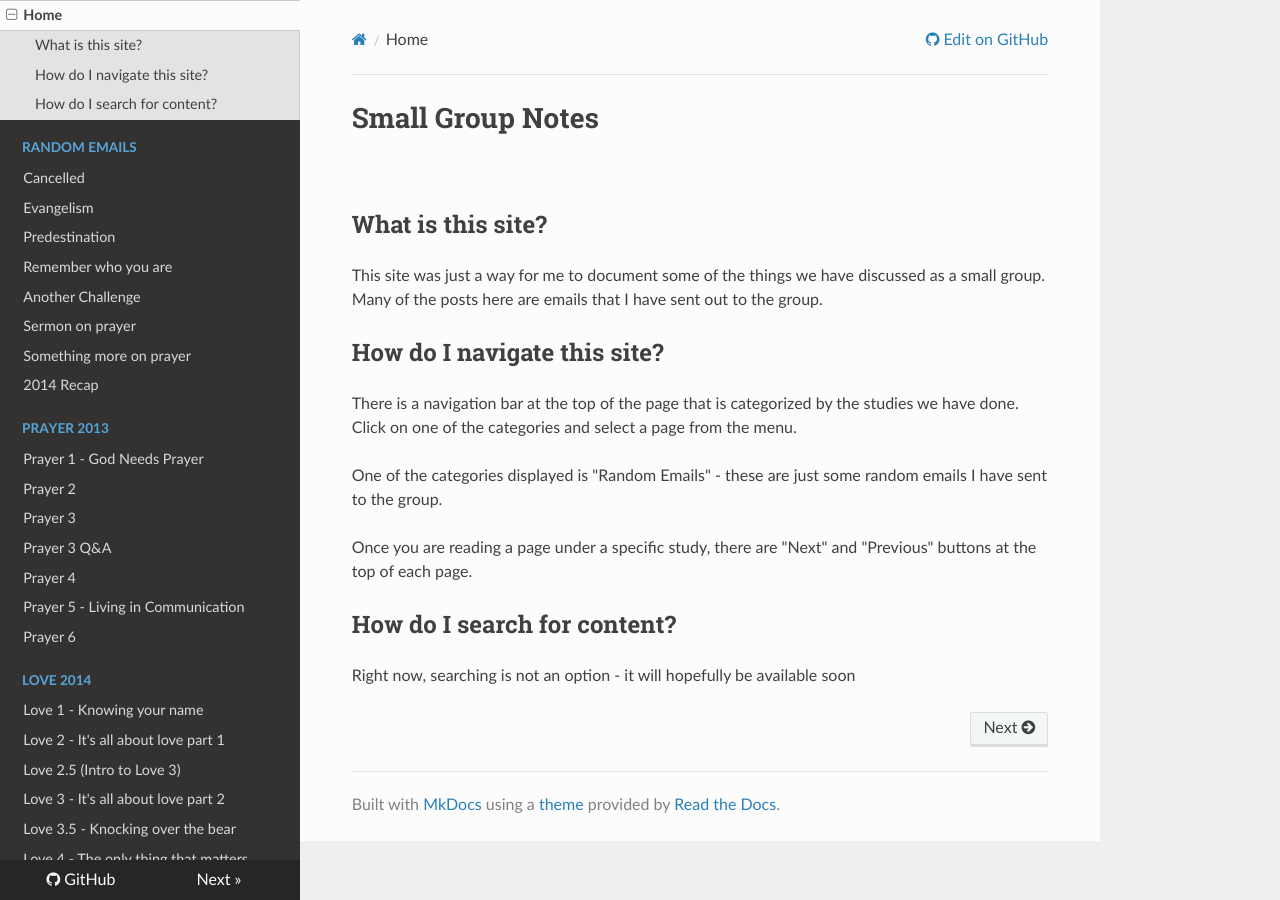
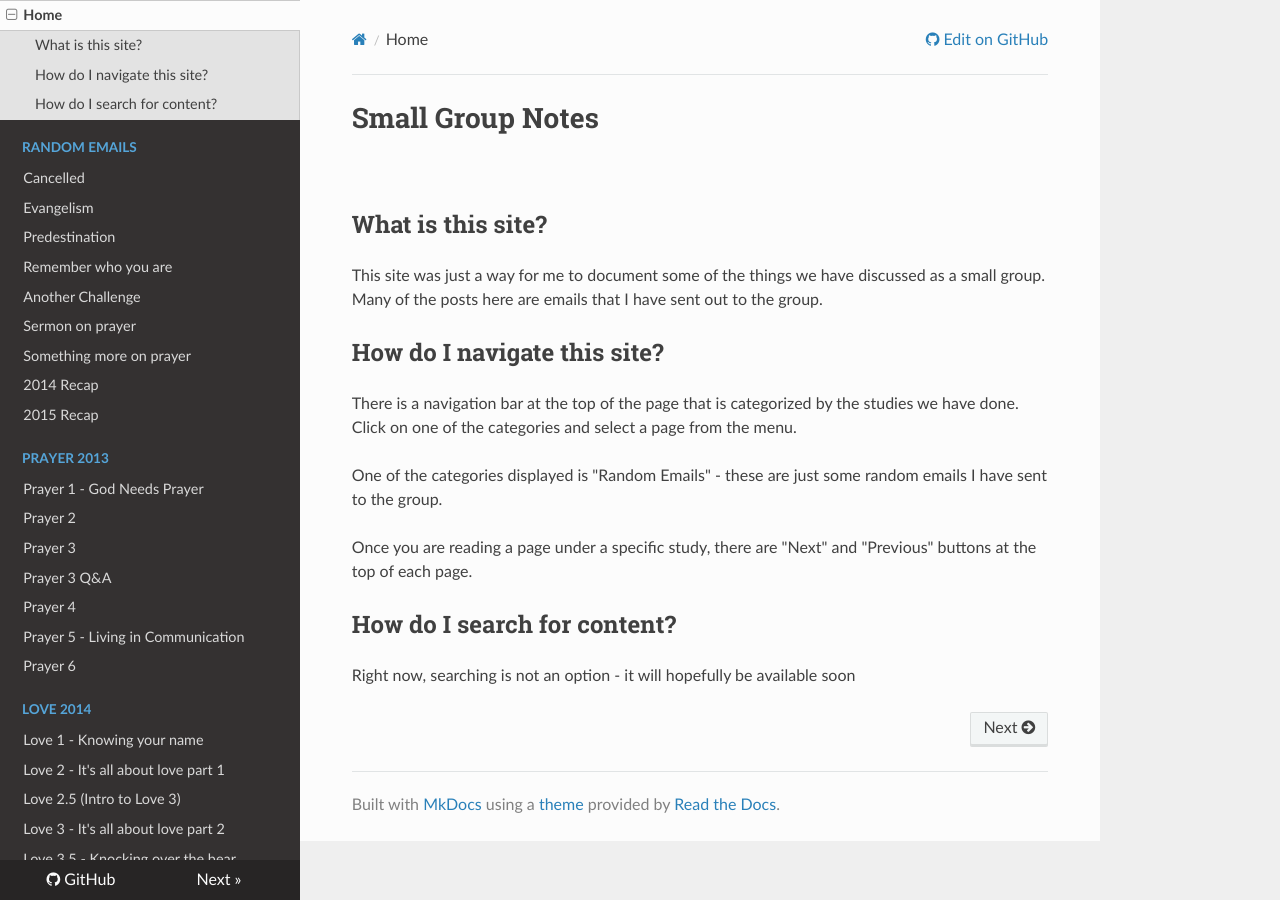
Before and after one commit to smallgroupnotes/smallgroupnotes.github.io, an MkDocs documentation site: the page built from docs/index.md, in a window 1280 px wide. Built offline with MkDocs 1.6.1, drawn with Linux system fonts in a browser that asks for light colours; nearby versions of some CDN libraries; old or Windows-style settings are respelled for this version of MkDocs.

Commit message:
Adding new page

```diff
--- a/mkdocs.yml
+++ b/mkdocs.yml
@@ -22,6 +22,7 @@ pages:
     - Sermon on prayer: random/2013-10-14-sermon-on-prayer.md
     - Something more on prayer: random/2013-12-11-something-more.md
     - 2014 Recap: random/2014-12-31-2014-recap.md
+    - 2015 Recap: random/2015-12-31-2015-recap.md
   - Prayer 2013:
     - Prayer 1 - God Needs Prayer: prayer2013/prayer1.md
     - Prayer 2: prayer2013/prayer2.md
```
